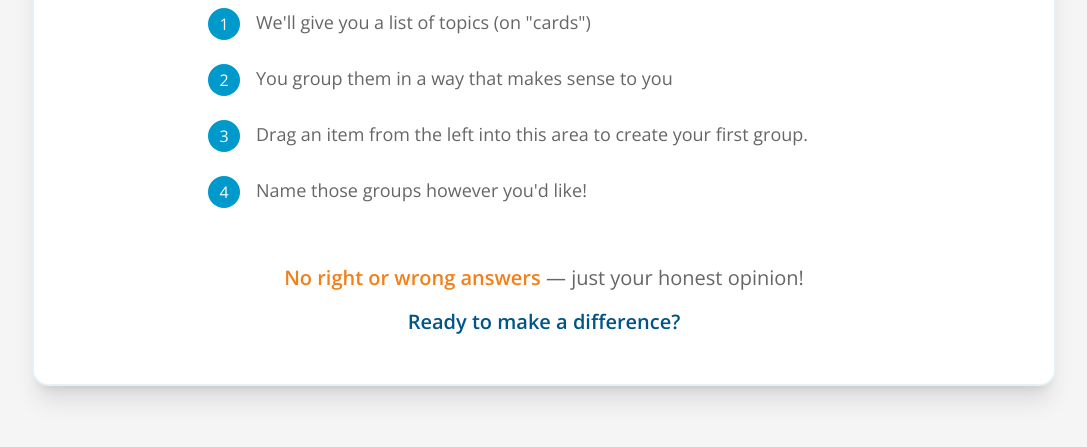
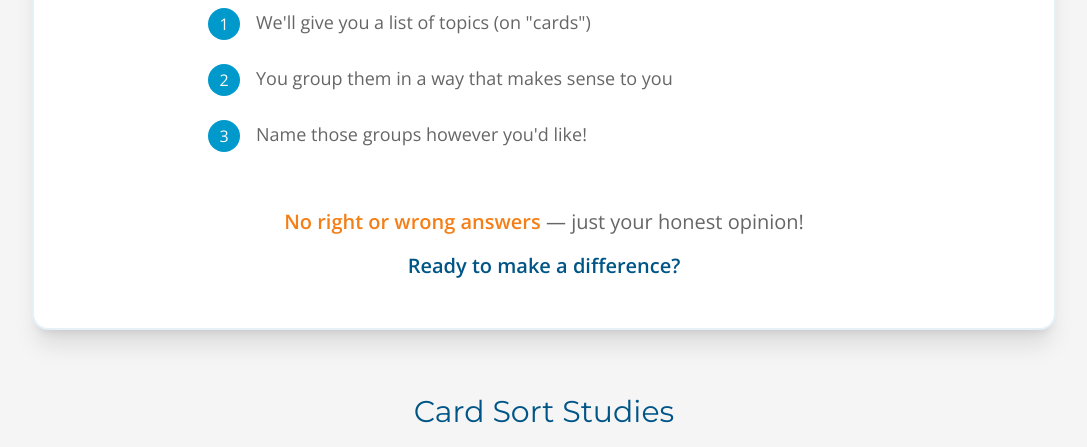
Before and after one commit to nemac/hazard-asset-types-cardsort-2025, a plain HTML site: page index.html in a window 1280 px wide. Shown: the part 314-761 px from the top of the page, without its empty margins (96-1183 px from the left). Drawn offline with nearby package versions, Linux system fonts and the light colour scheme.

Commit message:
Update index.html

```diff
--- a/index.html
+++ b/index.html
@@ -63,15 +63,6 @@
                         <div class="flex items-start gap-4">
                             <div class="flex-shrink-0 w-8 h-8 rounded-full flex items-center justify-center" style="background-color: #0099CC; color: #ffffff;">
                                 <span>3</span>
-                            </div>
-                            <p class="text-lg" style="color: #666666;">
-                                Drag an item from the left into this area to create your first group.
-                            </p>
-                        </div>
-
-                        <div class="flex items-start gap-4">
-                            <div class="flex-shrink-0 w-8 h-8 rounded-full flex items-center justify-center" style="background-color: #0099CC; color: #ffffff;">
-                                <span>4</span>
                             </div>
                             <p class="text-lg" style="color: #666666;">
                                 Name those groups however you'd like!
```
